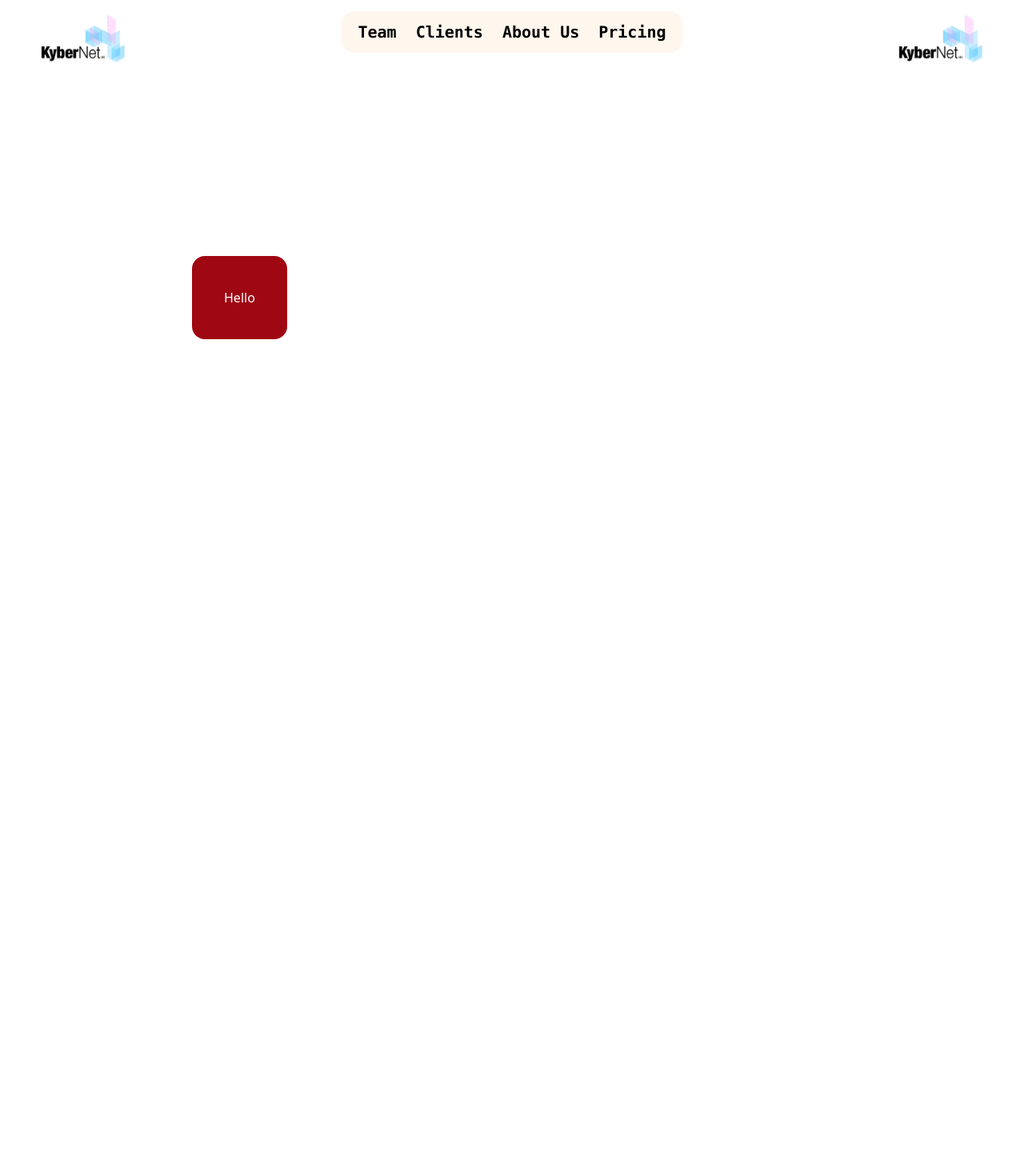
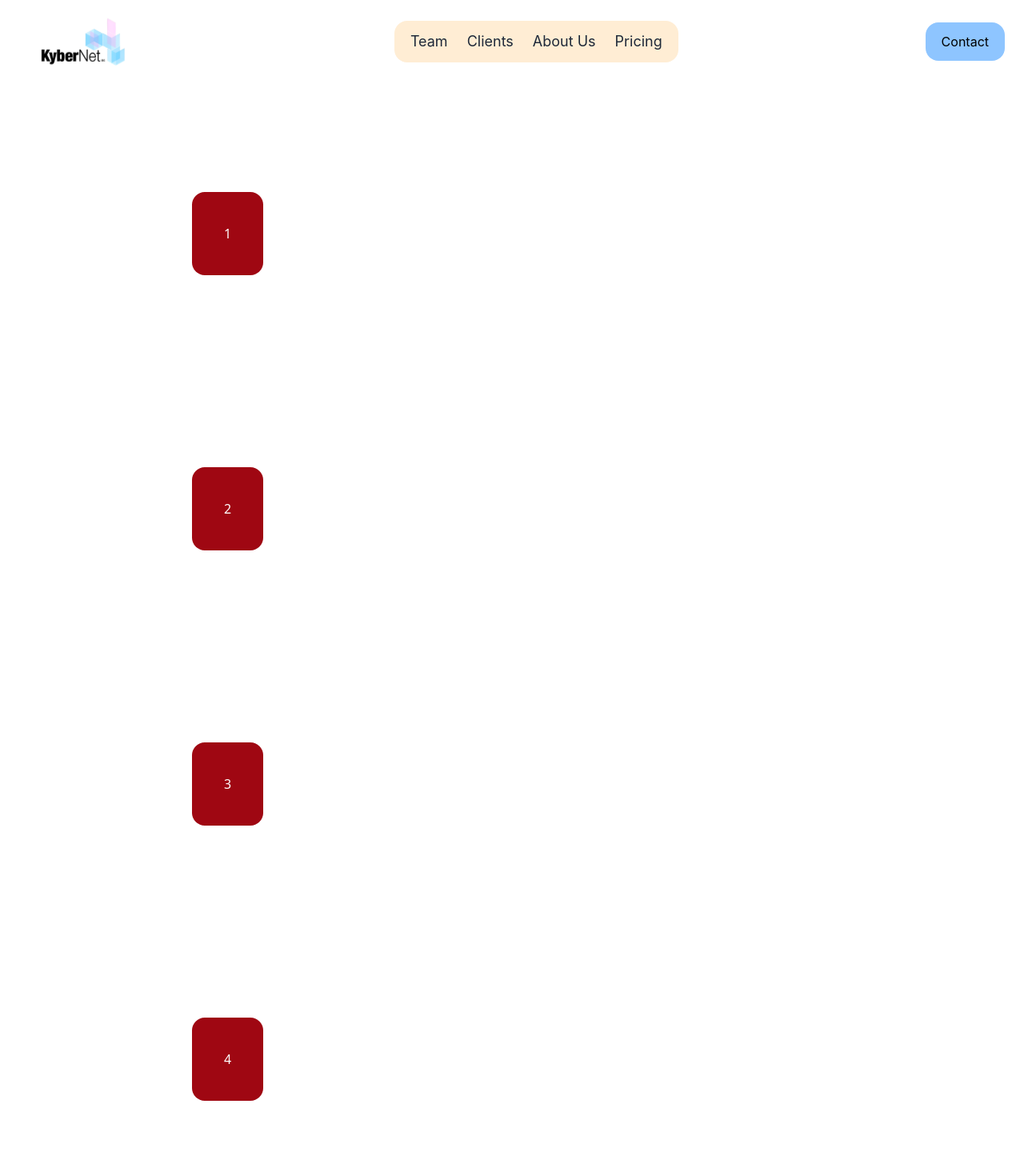
Before and after one commit to PinkTrout846771/kybernet-website, a React (Vite) app: page / in a window 1280 px wide. Shown: the top 1470 px of the page at 80% size. Before the commit the page ends 800 px from the top, so only its background shows below. Built offline with nearby package versions, Linux system fonts and the light colour scheme.

Commit message:
navbar updated, needs changes

```diff
--- a/src/App.css
+++ b/src/App.css
@@ -1,3 +1,7 @@
 @import "tailwindcss";
 
 /* this is to be at top of css file */
+
+@theme {
+    --font-inter: 'Inter', 'sans-serif';
+}
--- a/src/App.jsx
+++ b/src/App.jsx
@@ -6,7 +6,11 @@ function App() {
   return (
     <>
       <Navbar/>
-      <div className='bg-red-800 w-fit m-60 p-10 rounded-2xl text-white '>Hello</div>
+      <div className='bg-red-800 w-fit m-60 p-10 rounded-2xl text-white '>1</div>
+      <div className='bg-red-800 w-fit m-60 p-10 rounded-2xl text-white '>2</div>
+      <div className='bg-red-800 w-fit m-60 p-10 rounded-2xl text-white '>3</div>
+      <div className='bg-red-800 w-fit m-60 p-10 rounded-2xl text-white '>4</div>
+      <div className='bg-red-800 w-fit m-60 p-10 rounded-2xl text-white '>5</div>
     </>
   )
 }
--- a/src/Navbar.jsx
+++ b/src/Navbar.jsx
@@ -4,20 +4,20 @@ function Navbar() {
 
     return (
         <>
-            <div className='h-20 flex content-center items-center justify-between font-mono'>
-                <div className='ml-6 mt-4'>
+            <div className='fixed top-0 w-screen h-26 p-6 flex content-center items-center justify-between font-inter function'>
+                <div className=''>
                     <img src={KyberNetLogo} alt="KyberNet LLC" className='w-40 h-16 object-contain'></img>
                 </div>
-                <div className='bg-orange-50 px-5 py-3 rounded-2xl text-xl font-semibold'>
-                    <ul className='flex space-x-6'>
+                <div className='bg-orange-100 px-5 py-3 rounded-2xl'>
+                    <ul className='flex space-x-6 text-lg font-normal text-gray-800'>
                         <li>Team</li>
                         <li>Clients</li>
                         <li>About Us</li>
                         <li>Pricing</li>
                     </ul>
                 </div>
-                <div className='mr-6 mt-4'>
-                    <img src={KyberNetLogo} alt="KyberNet LLC" className='w-40 h-16 object-contain'></img>
+                <div className='bg-blue-300 px-5 py-3 rounded-2xl'>
+                    Contact
                 </div>
             </div>
         </>
```
Also changed, not shown: src/index.css (deleted).
